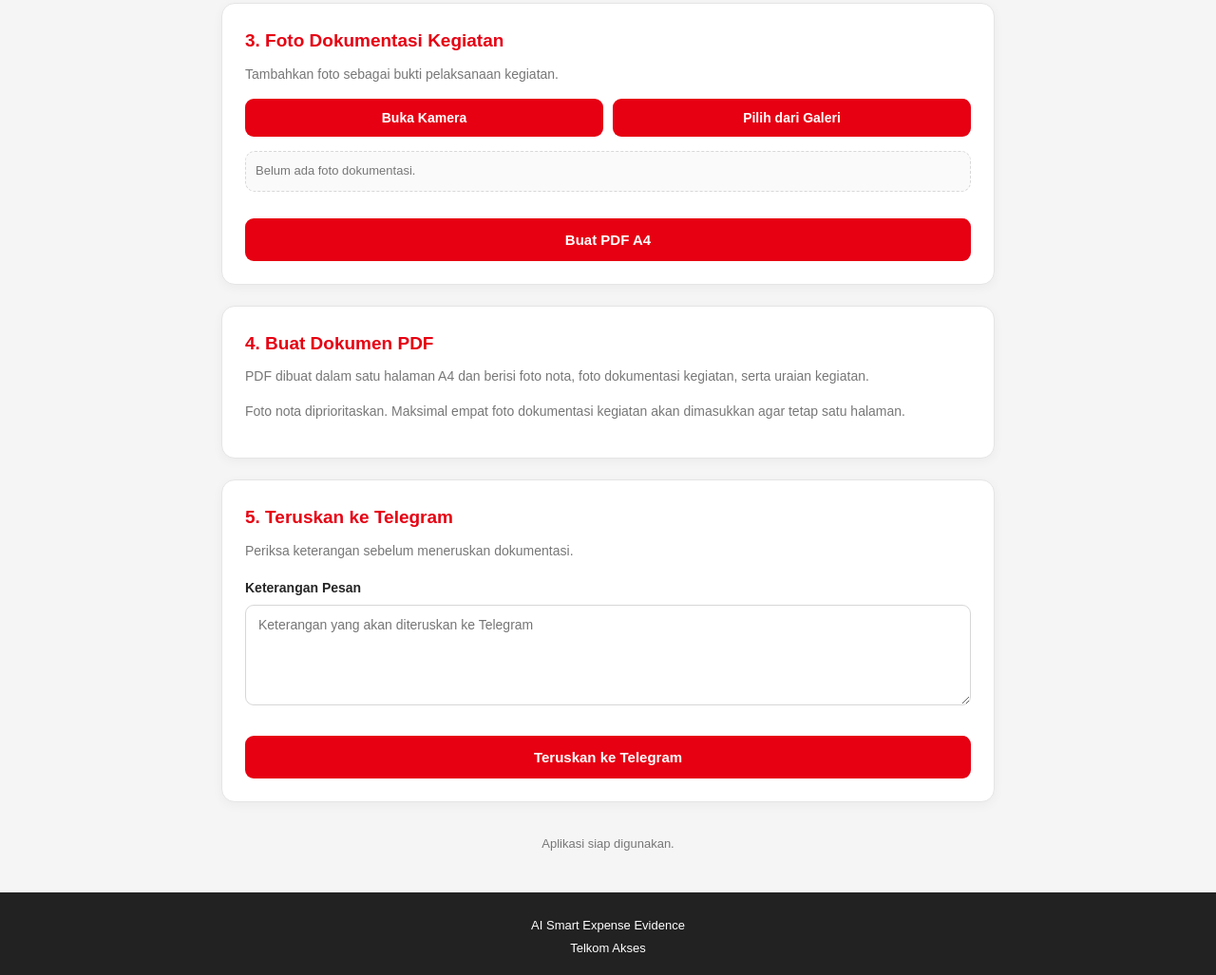
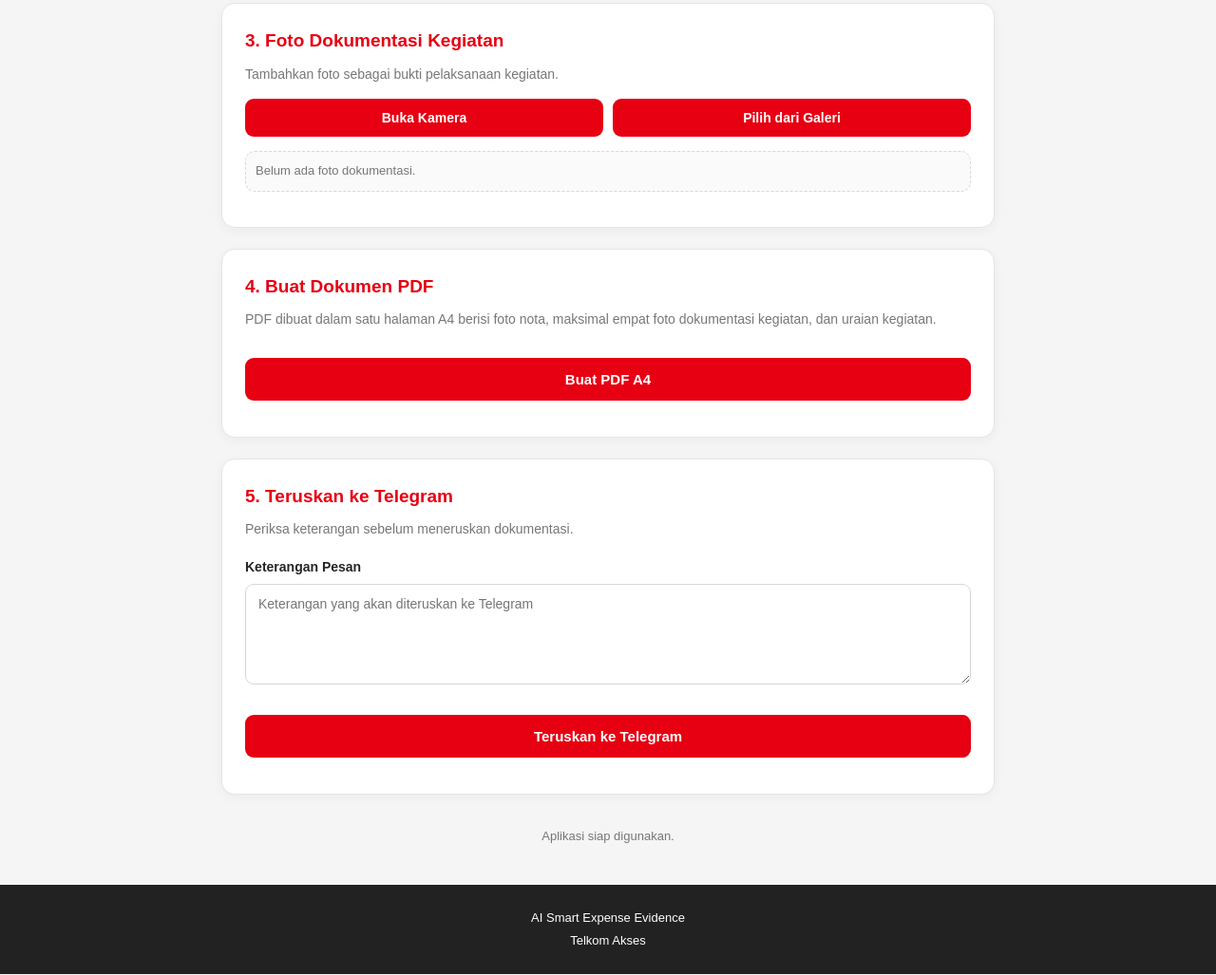
Before and after one commit to adindazahra16/Smart-Evidence-Scanner, a website: page index.html in a window 1280 px wide. Shown: the part 1456-2483 px from the top of the page at 95% size. Drawn offline with nearby package versions, Linux system fonts and the light colour scheme.

Commit message:
index.html

```diff
--- a/index.html
+++ b/index.html
@@ -143,13 +143,12 @@
   <section class="card">
     <h2>4. Buat Dokumen PDF</h2>
     <p>
-        PDF dibuat dalam satu halaman A4 dan berisi foto nota,
-        foto dokumentasi kegiatan, serta uraian kegiatan.
+      PDF dibuat dalam satu halaman A4 berisi foto nota,
+      maksimal empat foto dokumentasi kegiatan, dan uraian kegiatan.
     </p>
-      <p>
-        Foto nota diprioritaskan. Maksimal empat foto dokumentasi
-        kegiatan akan dimasukkan agar tetap satu halaman.
-      </p>
+
+    <button type="button" id="pdf-button">Buat PDF A4</button>
+    <p id="pdf-message" role="status"></p>
   </section>
 
   <section class="card">
@@ -165,7 +164,11 @@
       ></textarea>
     </div>
 
-      <button type="button" id="telegram-button">Teruskan ke Telegram</button>
+    <button type="button" id="telegram-button">
+      Teruskan ke Telegram
+    </button>
+
+    <p id="telegram-message" role="status"></p>
   </section>
 
   <p id="server-status" role="status">Aplikasi sedang dimuat...</p>
@@ -177,7 +180,6 @@
   <p>Telkom Akses</p>
 </footer>
 
-  <script src="https://cdnjs.cloudflare.com/ajax/libs/jspdf/2.5.2/jspdf.umd.min.js"></script>
 <script src="script.js"></script>
 
 </body>
```
Lines whose indentation alone changed are shown as unchanged.
